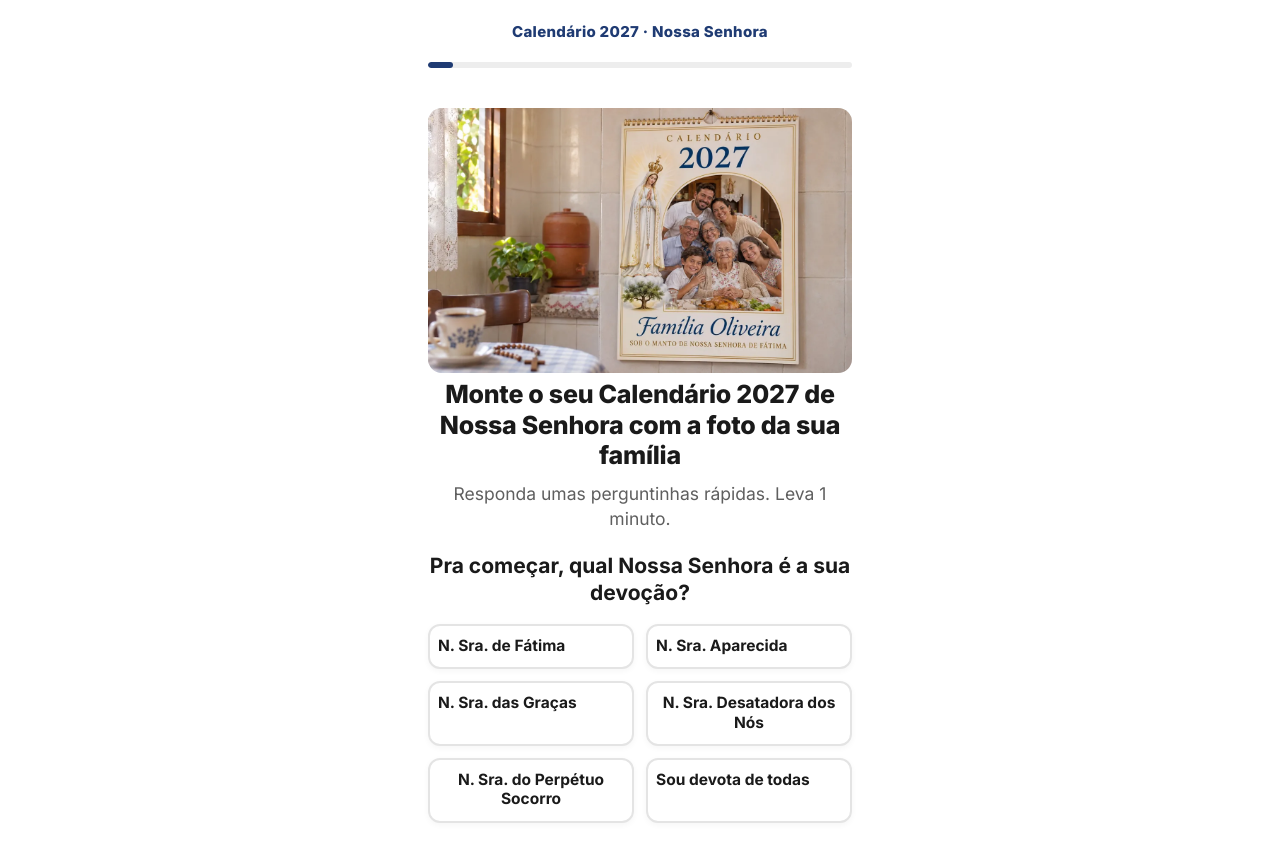
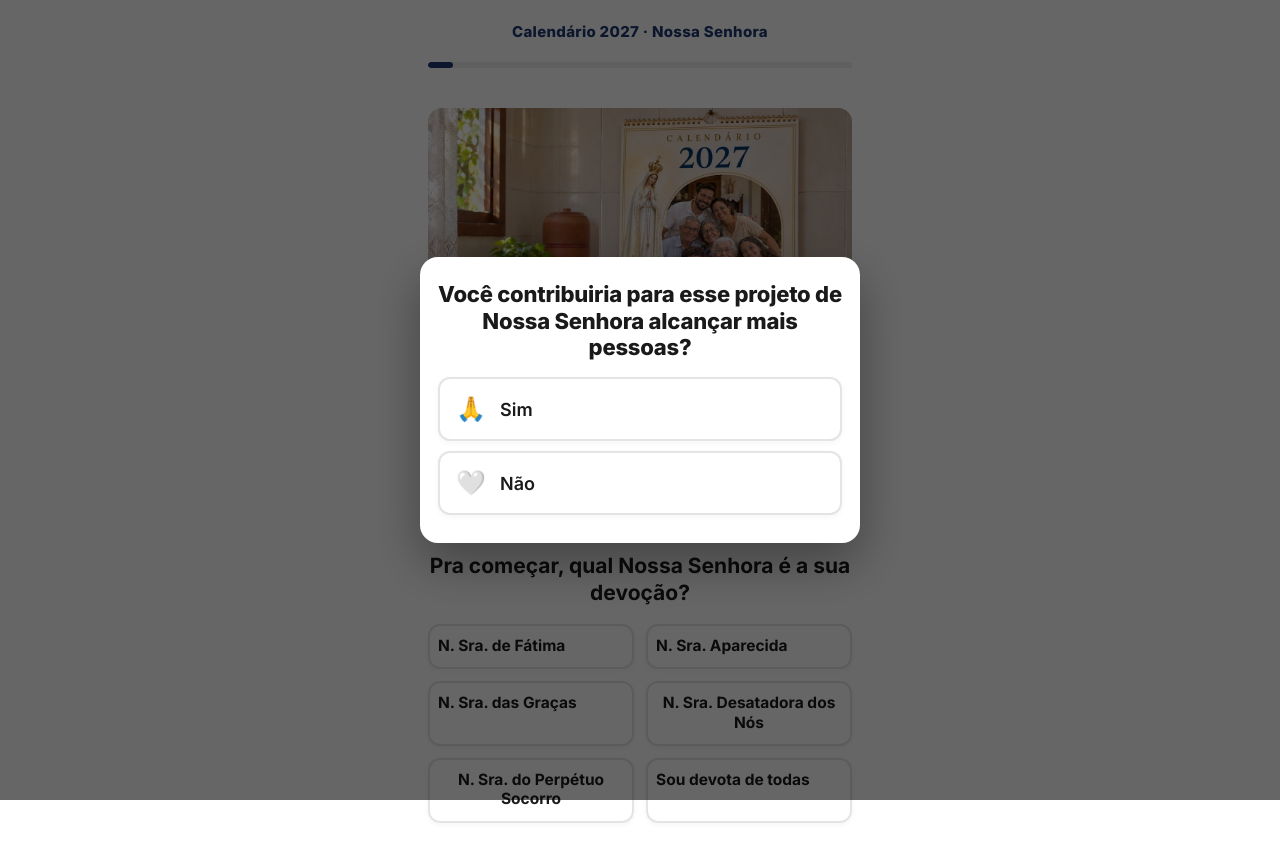
Before and after one commit to pgwempresa/senhora, a plain HTML site: page index.html in a window 1280 px wide. Drawn offline with Linux system fonts and the light colour scheme.

Commit message:
Popup na entrada: você contribuiria pro projeto? (sim ou não segue o funil)
Co-Authored-By: Claude Opus 5.5 <noreply@anthropic.com>

```diff
--- a/index.html
+++ b/index.html
@@ -1028,6 +1028,20 @@ else if (devUrl && DEVOCOES[devUrl]) {         // ?devocao=fatima pula a 1ª per
   TELAS.nome.texto = "Responda umas perguntinhas rápidas. Leva 1 minuto. Pra começar, como você se chama?";
   ir("nome");
 } else ir("devocao");
+
+// popup de entrada: qualifica pra contribuição do final. Sim ou não, segue o funil normal.
+if (!voltouPix) {
+  const box = document.createElement("div"); box.className = "popup-fundo";
+  box.innerHTML = `<div class="popup" role="dialog" aria-modal="true" aria-labelledby="pcontr"><h2 class="titulo" id="pcontr">Você contribuiria para esse projeto de Nossa Senhora alcançar mais pessoas?</h2>
+    <button class="op" type="button" data-v="sim"><span class="emo">🙏</span>Sim</button>
+    <button class="op" type="button" data-v="nao"><span class="emo">🤍</span>Não</button></div>`;
+  document.body.appendChild(box);
+  box.querySelectorAll(".op").forEach(b => b.onclick = () => {
+    R.q_contribuir = b.dataset.v; vibrar();
+    track("QuizContribuiria", { resposta: b.dataset.v }, true);
+    box.remove();
+  });
+}
 </script>
 </body>
 </html>
```
